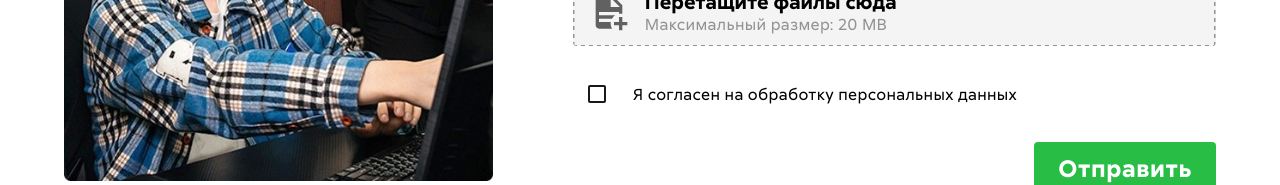
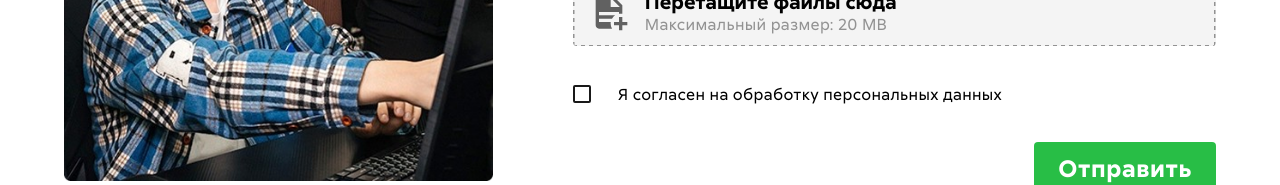
Before and after one commit to vangog10/ofz, a React (Vite) app: page / in a window 1280 px wide. Shown: the part 3576-3761 px from the top of the page. Built offline with nearby package versions, Linux system fonts and the light colour scheme.

Commit message:
Format checkbox

```diff
--- a/src/components/CheckBox.tsx
+++ b/src/components/CheckBox.tsx
@@ -21,6 +21,11 @@ function buildIconClasses(checked: boolean, disabled: boolean, isError: boolean)
   return `${iconBase} ${checked ? styles.checked : styles.unchecked}`;
 }
 
+/** Глиф 16×16 нарисован по центру кадра 48×48 (см. CheckBox.icon/CheckBoxChecked.icon),
+    поэтому видимый квадрат отстоит от края кадра на 15/48 своей величины. Сдвигаем иконку
+    на этот внутренний отступ — край квадрата встаёт на левый край блока, как у полей формы. */
+const glyphInset = (iconSize: number) => (iconSize * 15) / 48;
+
 function CheckBox({ checked, defaultChecked = false, onChange, disabled = false, state = 'default',
   iconSize = 48, className, children, ...rest }: Checkbox) {
 
@@ -41,7 +46,8 @@ function CheckBox({ checked, defaultChecked = false, onChange, disabled = false,
     <label className={labelClasses}>
       <input type="checkbox" className="sr-only" checked={isChecked}
         disabled={disabled} onChange={handleChange} aria-invalid={isError || undefined} {...rest} />
-      <span className={buildIconClasses(isChecked, disabled, isError)} aria-hidden="true">
+      <span className={buildIconClasses(isChecked, disabled, isError)}
+        style={{ marginLeft: -glyphInset(iconSize) }} aria-hidden="true">
         {isChecked
           ? <CheckBoxCheckedIcon size={iconSize} />
           : <CheckBoxIcon size={iconSize} />}
```
